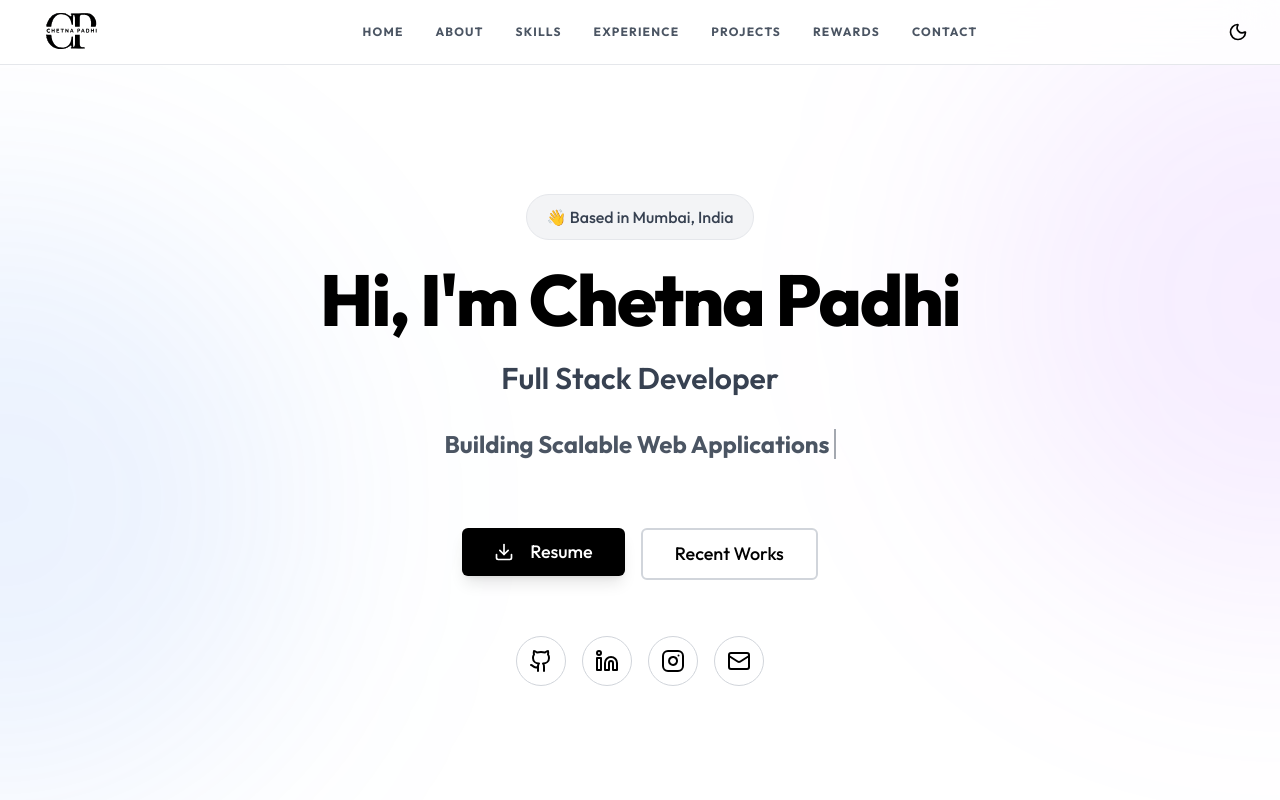
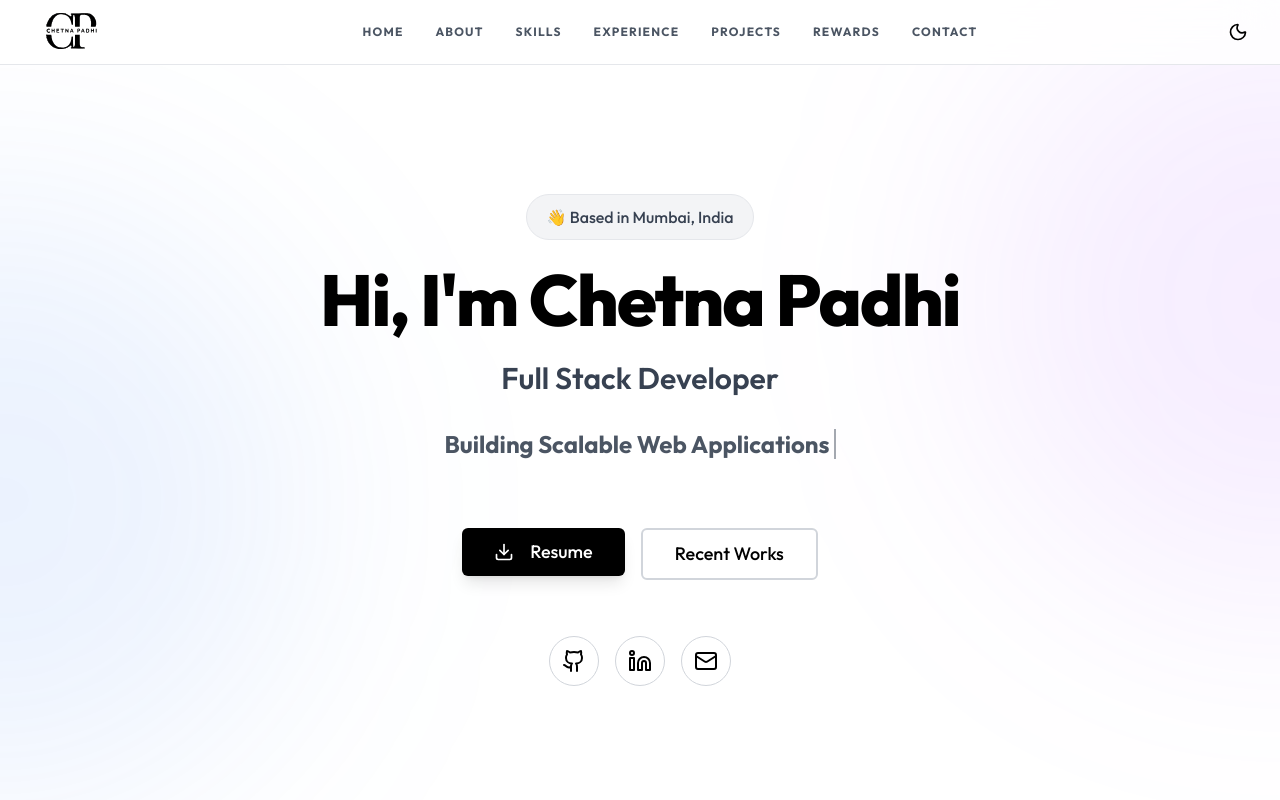
Before and after one commit to Chetnapadhi/Chetnapadhi.github.io, a React (Create React App) app: page / in a window 1280 px wide. Shown: the top 800 px of the page. Built offline with nearby package versions, Linux system fonts and the light colour scheme; the HTML template or start-up script is replaced by a standard one.

Commit message:
Update info

```diff
--- a/src/App.jsx
+++ b/src/App.jsx
@@ -107,7 +107,7 @@ const experiences = [
   {
     company: "Bhavya Foundation",
     period: "Jan 2024 – Apr 2024",
-    role: "Technical Lead",
+    role: "Web Developer",
     link: "https://bhavyafoundation.com",
     description: "Led development of full donation management platform",
     keyResponsibilities: [
@@ -140,9 +140,9 @@ const projects = [
     period: "2025",
     tech: ["Flutter", "Firebase", "BLE", "TensorFlow Lite", "Node.js", "MongoDB", "ML Kit"],
     image: "https://images.unsplash.com/photo-1517245386807-bb43f82c33c4?w=800&h=500&fit=crop",
-    highlights: ["State-Level Winner", "Zero Proxy Attendance", "ML Face Recognition"],
+    highlights: ["State-Level Competition", "Zero Proxy Attendance", "ML Face Recognition"],
     shortDesc: "Next-gen smart attendance platform with facial recognition and BLE proximity detection.",
-    overview: "Attendify is a next-generation smart attendance platform designed to completely eliminate proxy attendance while making classroom attendance seamless for both teachers and students. Developed and showcased at Tantravihar, a prestigious state-level tech fest, the project gained strong industry interest and real-world implementation opportunities.",
+    overview: "Attendify is a next-generation smart attendance platform designed to completely eliminate proxy attendance while making classroom attendance seamless for both teachers and students. Participated and showcased at Tantravihar, a prestigious state-level tech fest, where the project gained strong industry interest and real-world implementation opportunities.",
     features: [
       {
         title: "Security & Anti-Proxy Mechanism",
@@ -607,9 +607,6 @@ function PortfolioContent() {
             </a>
             <a href="https://www.linkedin.com/in/chetna-padhi/" target="_blank" rel="noopener noreferrer" className="p-3 rounded-full border border-gray-300 dark:border-white/20 hover:bg-gray-100 dark:hover:bg-white/10 transition-all">
               <Linkedin className="h-5 w-5 md:h-6 md:w-6" />
-            </a>
-            <a href="https://www.instagram.com/chetna_padhi/" target="_blank" rel="noopener noreferrer" className="p-3 rounded-full border border-gray-300 dark:border-white/20 hover:bg-gray-100 dark:hover:bg-white/10 transition-all">
-              <Instagram className="h-5 w-5 md:h-6 md:w-6" />
             </a>
             <a href="mailto:padhichetn@gmail.com" className="p-3 rounded-full border border-gray-300 dark:border-white/20 hover:bg-gray-100 dark:hover:bg-white/10 transition-all">
               <Mail className="h-5 w-5 md:h-6 md:w-6" />
```
